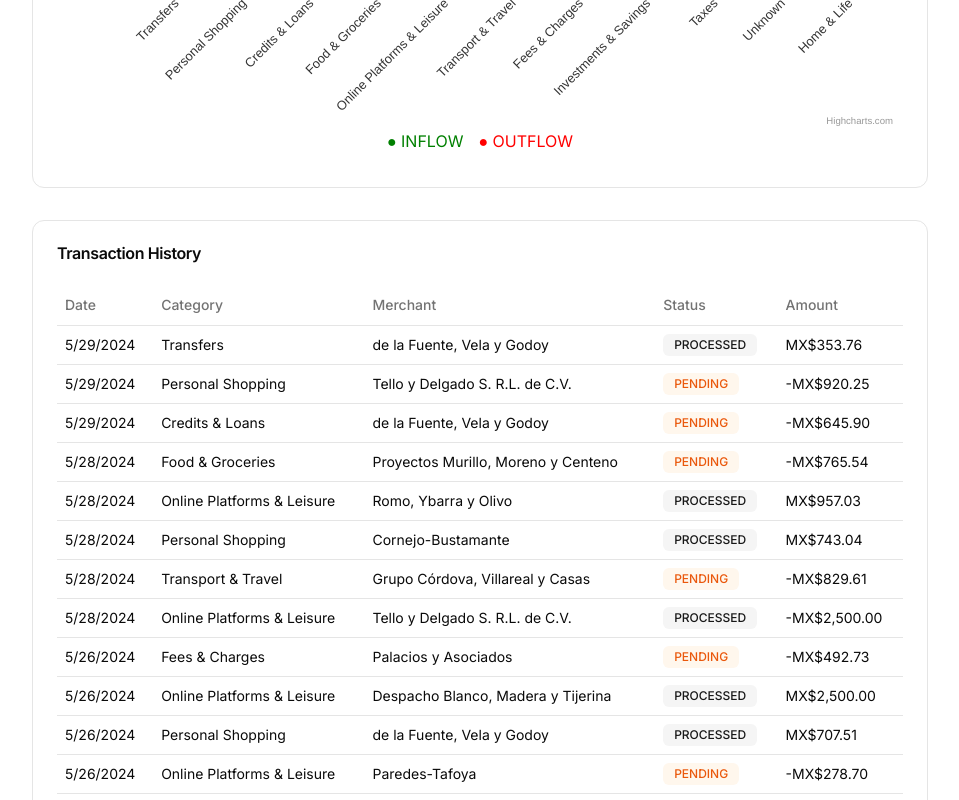
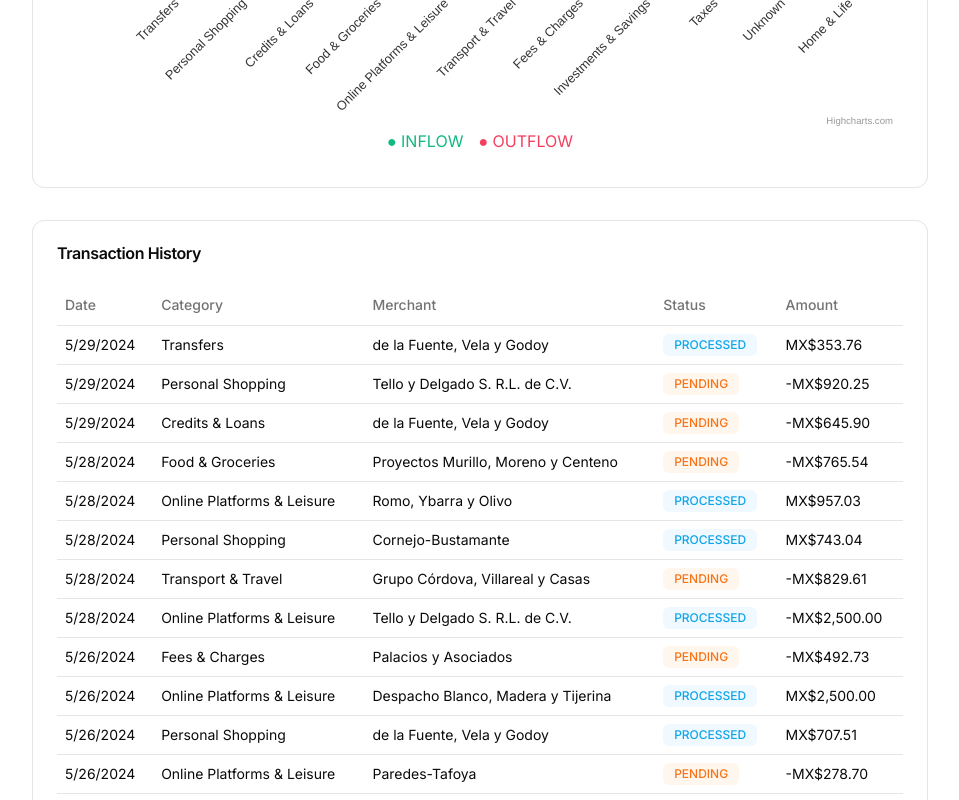
Before and after one commit to ocordova/ammper-dashboard, a Next.js app: page / in a window 1280 px wide. Shown: the part 1120-1920 px from the top of the page, without its empty margins (160-1119 px from the left). Built offline with nearby package versions, Linux system fonts and the light colour scheme.

Commit message:
🎨 Improve color palette

```diff
--- a/components/dashboard/transactions-chart.tsx
+++ b/components/dashboard/transactions-chart.tsx
@@ -15,6 +15,7 @@ import { HighchartsReactProps } from "highcharts-react-official";
 import TransactionData from "@/db/transactions.json";
 import { BelvoTransaction } from "@/lib/definitions";
 import { addDays, format, parseISO, startOfISOWeek } from "date-fns";
+import { highchartColors } from "@/lib/constants";
 
 enum ChartType {
   area = "area",
@@ -138,13 +139,13 @@ export default function TransactionsChart() {
         name: "Incomes",
         data: incomes,
         type: chartType,
-        color: "blue",
+        color: highchartColors.emerald,
       },
       {
         name: "Outcomes",
         data: outcomes,
         type: chartType,
-        color: "red",
+        color: highchartColors.rose,
       },
     ],
   };
--- a/components/dashboard/transactions-scattered.tsx
+++ b/components/dashboard/transactions-scattered.tsx
@@ -8,6 +8,7 @@ import { HighchartsReactProps } from "highcharts-react-official";
 import TransactionData from "@/db/transactions.json";
 import { BelvoTransaction } from "@/lib/definitions";
 import { formatAmount } from "@/lib/utils";
+import { highchartColors } from "@/lib/constants";
 
 HighchartsMore(Highcharts);
 
@@ -43,7 +44,7 @@ const groupByCategoryAndType = (data: BelvoTransaction[]) => {
 };
 
 const getColorForType = (type: string) => {
-  return type === "INFLOW" ? "green" : "red";
+  return type === "INFLOW" ? highchartColors.emerald : highchartColors.rose;
 };
 
 export default function TransactionsChart() {
@@ -139,8 +140,10 @@ export default function TransactionsChart() {
           id="custom-legend"
           style={{ textAlign: "center", marginBottom: "10px" }}
         >
-          <span style={{ color: "green", marginRight: "15px" }}>● INFLOW</span>
-          <span style={{ color: "red" }}>● OUTFLOW</span>
+          <span style={{ color: highchartColors.emerald, marginRight: "15px" }}>
+            ● INFLOW
+          </span>
+          <span style={{ color: highchartColors.rose }}>● OUTFLOW</span>
         </div>
       </CardContent>
     </Card>
--- a/components/ui/badge.tsx
+++ b/components/ui/badge.tsx
@@ -8,8 +8,8 @@ const badgeVariants = cva(
   {
     variants: {
       variant: {
-        default: "border-transparent bg-secondary text-secondary-foreground",
-        warning: "border-transparent bg-orange-50 text-orange-600",
+        default: "border-transparent bg-sky-50 text-sky-500",
+        warning: "border-transparent bg-orange-50 text-orange-500",
       },
     },
     defaultVariants: {
--- /dev/null
+++ b/lib/constants.ts
@@ -0,0 +1,24 @@
+export const highchartColors = {
+  slate: "#64748b",
+  gray: "#6b7280",
+  zinc: "#71717a",
+  neutral: "#737373",
+  stone: "#78716c",
+  red: "#ef4444",
+  orange: "#f97316",
+  amber: "#f59e0b",
+  yellow: "#eab308",
+  lime: "#84cc16",
+  green: "#22c55e",
+  emerald: "#10b981",
+  teal: "#14b8a6",
+  cyan: "#06b6d4",
+  sky: "#0ea5e9",
+  blue: "#3b82f6",
+  indigo: "#6366f1",
+  violet: "#8b5cf6",
+  purple: "#a855f7",
+  fuchsia: "#d946ef",
+  pink: "#ec4899",
+  rose: "#f43f5e",
+};
```
